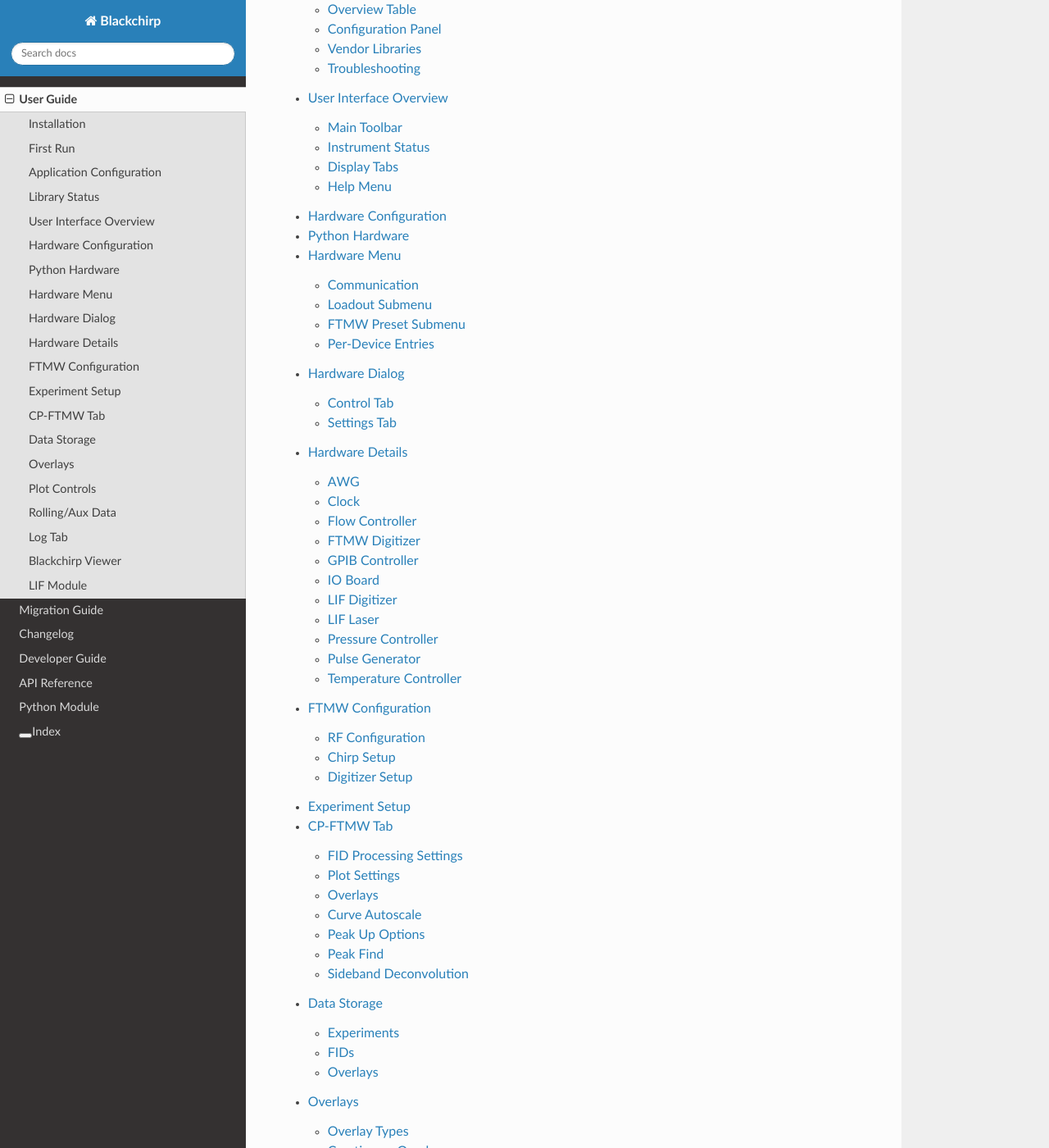
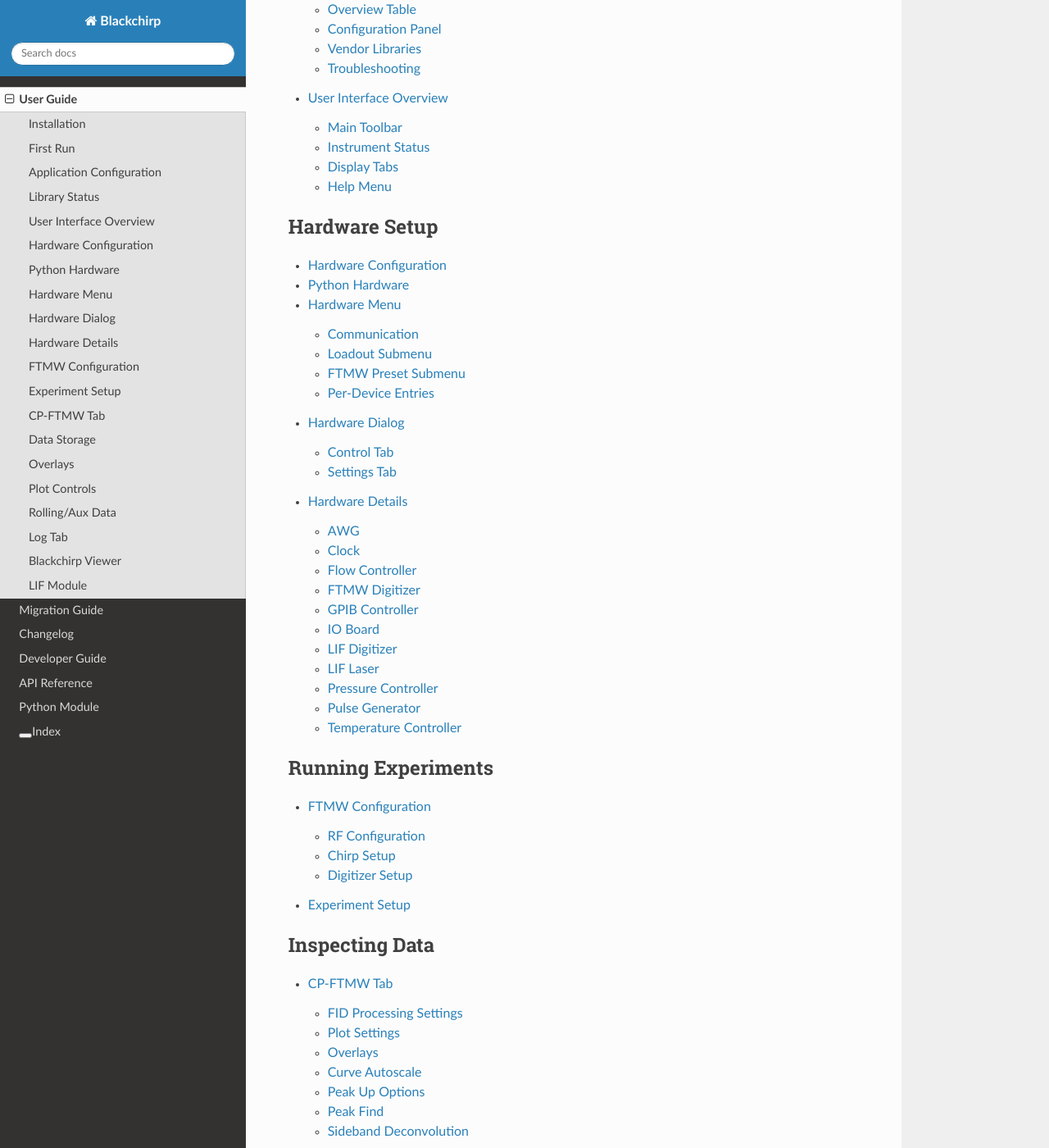
Before and after one commit to kncrabtree/blackchirp, a Sphinx documentation site: the page built from doc/source/user_guide.rst, in a window 1280 px wide and 1400 px high, scrolled down 724 px. Shown: the whole window at 82% size. Built offline with Sphinx 7.4.7 and the Read the Docs theme 3.1.0, drawn with Linux system fonts in a browser that asks for light colours; some of the changed text lies outside the part shown.

Commit message:
Group user-guide chapter landing into captioned sections
Split the single flat toctree on user_guide.rst into five captioned
toctrees so the chapter landing renders the contents in topical
groups: Getting Started, Hardware Setup, Running Experiments,
Inspecting Data, and Modules. The same 20 pages in the same reading
order, just visibly grouped on the chapter landing page itself.
The sphinx_rtd_theme sidebar does not propagate toctree captions
from chapter landings, so the sidebar remains flat; the structure
appears on user_guide.html.

Co-Authored-By: Claude Opus 4.7 (1M context) <noreply@anthropic.com>

```diff
--- a/doc/source/user_guide.rst
+++ b/doc/source/user_guide.rst
@@ -15,13 +15,28 @@ a spectrometer for the first time.
    user_guide/application_config
    user_guide/library_status
    user_guide/ui_overview
+
+.. toctree::
+   :caption: Hardware Setup
+   :maxdepth: 2
+
    user_guide/hardware_config
    user_guide/python_hardware
    user_guide/hardware_menu
    user_guide/hwdialog
    user_guide/hardware_details
+
+.. toctree::
+   :caption: Running Experiments
+   :maxdepth: 2
+
    user_guide/ftmw_configuration
    user_guide/experiment_setup
+
+.. toctree::
+   :caption: Inspecting Data
+   :maxdepth: 2
+
    user_guide/cp-ftmw
    user_guide/data_storage
    user_guide/overlays
```
Also changed, not shown: other parts of doc/source/user_guide.rst (+6 -1 lines).
